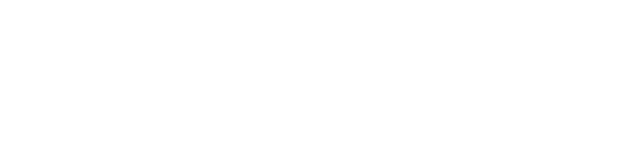
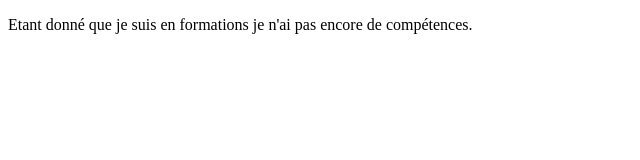
Before and after one commit to Kevine205/mon-cv, a plain HTML site: page index.html in a window 1280 px wide. Shown: the whole page, without its empty margins (0-640 px from the left). Drawn offline with Linux system fonts and the light colour scheme.

Commit message:
mise en place de la section competences

```diff
--- a/index.html
+++ b/index.html
@@ -7,6 +7,6 @@
     <link rel="stylesheet" href="">
 </head>
 <body>
-
+  <p>Etant donné que je suis en formations je n'ai pas encore de compétences.</p>
 </body>
 </html>
```
